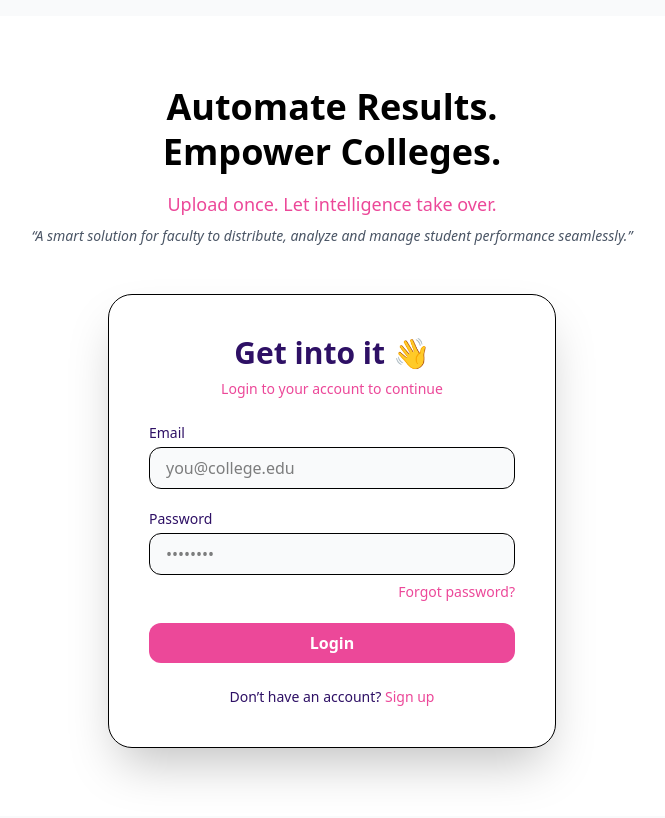
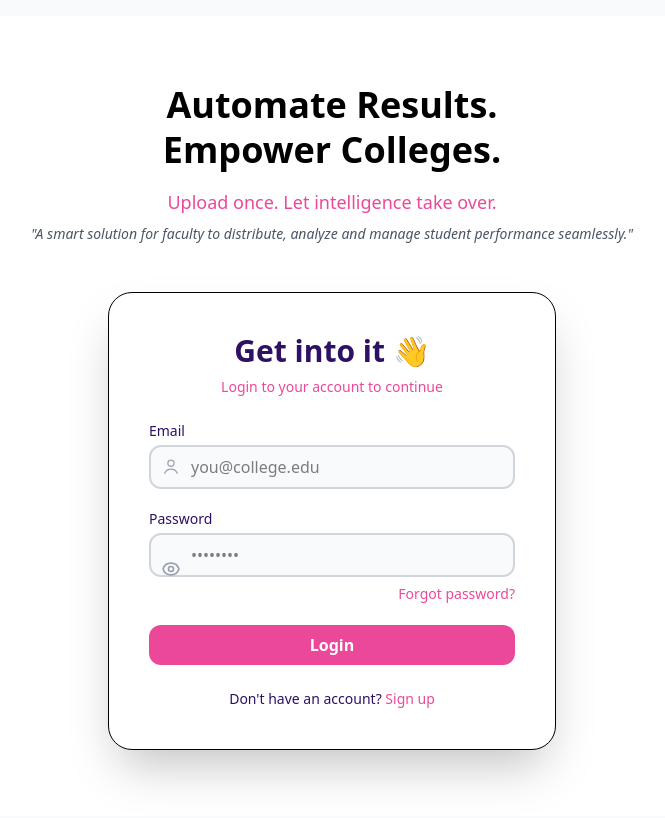
Before and after one commit to Premkumar291/Automated-Result-Portel, a React (Vite) app in the folder frontend/: page /login in a window 1280 px wide. Shown: the top 818 px of the page, without its empty margins (308-973 px from the left). Built offline with nearby package versions, Linux system fonts and the light colour scheme.

Commit message:
Added functionality and connected api with login page

```diff
--- a/frontend/src/api/auth.js
+++ b/frontend/src/api/auth.js
@@ -1,3 +1,6 @@
+// This file contains functions to handle authentication-related API calls.
+
+// It includes functions for user signup and email verification.
 export const signup = async (formData) => {
   const response = await fetch("http://localhost:8080/api/auth/signup", {
     method: "POST",
@@ -6,3 +9,15 @@ export const signup = async (formData) => {
   });
   return response.json();
 };
+
+
+// This function sends a request to verify the user's email using a verification code.
+export const login = async (formData) => {
+  const response = await fetch("http://localhost:8080/api/auth/login", {
+    method: "POST",
+    headers: { "Content-Type": "application/json" },
+    credentials: "include", // Important for cookies!
+    body: JSON.stringify(formData),
+  });
+  return response.json();
+};
--- a/frontend/src/components/auth/login-page.jsx
+++ b/frontend/src/components/auth/login-page.jsx
@@ -1,34 +1,168 @@
-import { Link } from "react-router-dom";
+import { useState } from "react"
+import { Link, useNavigate } from "react-router-dom"
+import { login } from "../../api/auth"
 
-const Login = () => (
+// SVG icons
+const MailIcon = (
+  <svg className="w-5 h-5 text-gray-400" fill="none" stroke="currentColor" strokeWidth="2" viewBox="0 0 24 24">
+    <path
+      strokeLinecap="round"
+      strokeLinejoin="round"
+      d="M16 12l-4-4-4 4m8 0v6a2 2 0 01-2 2H6a2 2 0 01-2-2v-6m16 0V6a2 2 0 00-2-2H6a2 2 0 00-2 2v6"
+    />
+  </svg>
+)
+
+const EyeIcon = ({ shown, onClick }) => (
+  <span
+    onClick={onClick}
+    tabIndex={0}
+    aria-label={shown ? "Hide password" : "Show password"}
+    role="button"
+    className="cursor-pointer"
+  >
+    {shown ? (
+      // Eye Closed SVG
+      <svg
+        xmlns="http://www.w3.org/2000/svg"
+        className="h-5 w-5 text-gray-400"
+        fill="none"
+        viewBox="0 0 24 24"
+        stroke="currentColor"
+      >
+        <path
+          strokeLinecap="round"
+          strokeLinejoin="round"
+          strokeWidth={2}
+          d="M13.875 18.825A10.05 10.05 0 0112 19c-4.478 0-8.269-2.943-9.543-7a9.956 9.956 0 012.293-3.95M6.873 6.872A9.956 9.956 0 0112 5c4.478 0 8.269 2.943 9.543 7a9.956 9.956 0 01-4.422 5.568M15 12a3 3 0 11-6 0 3 3 0 016 0z"
+        />
+        <path strokeLinecap="round" strokeLinejoin="round" strokeWidth={2} d="M3 3l18 18" />
+      </svg>
+    ) : (
+      // Eye Open SVG
+      <svg
+        xmlns="http://www.w3.org/2000/svg"
+        className="h-5 w-5 text-gray-400"
+        fill="none"
+        viewBox="0 0 24 24"
+        stroke="currentColor"
+      >
+        <path strokeLinecap="round" strokeLinejoin="round" strokeWidth={2} d="M15 12a3 3 0 11-6 0 3 3 0 016 0z" />
+        <path
+          strokeLinecap="round"
+          strokeLinejoin="round"
+          strokeWidth={2}
+          d="M2.458 12C3.732 7.943 7.523 5 12 5c4.477 0 8.268 2.943 9.542 7-1.274 4.057-5.065 7-9.542 7-4.477 0-8.268-2.943-9.542-7z"
+        />
+      </svg>
+    )}
+  </span>
+)
+
+const UserIcon = (
+  <svg className="w-5 h-5 text-gray-400" fill="none" stroke="currentColor" strokeWidth="1.5" viewBox="0 0 24 24">
+    <path strokeLinecap="round" strokeLinejoin="round" d="M15.75 7.5a3.75 3.75 0 11-7.5 0 3.75 3.75 0 017.5 0z" />
+    <path strokeLinecap="round" strokeLinejoin="round" d="M4.5 19.5a8.25 8.25 0 0115 0" />
+  </svg>
+)
+
+const Login = () => {
+  const [form, setForm] = useState({ email: "", password: "" })
+  const [error, setError] = useState("")
+  const [showPassword, setShowPassword] = useState(false)
+  const navigate = useNavigate()
+
+  const handleChange = (e) => {
+    const { name, value } = e.target
+    setForm((prev) => ({ ...prev, [name]: value }))
+  }
+
+  const handleSubmit = async (e) => {
+    e.preventDefault()
+    setError("")
+    try {
+      const data = await login(form)
+      if (data.message === "Login successful") {
+        navigate("/dashboard")
+      } else {
+        setError(data.message || "Login failed")
+      }
+    } catch {
+      setError("Network error")
+    }
+  }
+
+  return (
     <div className="min-h-screen bg-white flex flex-col items-center justify-center px-4">
       <div className="text-center max-w-2xl mb-12">
-      <h1 className="text-4xl font-extrabold text-black leading-tight">Automate Results.<br />Empower Colleges.</h1>
+        <h1 className="text-4xl font-extrabold text-black leading-tight">
+          Automate Results.
+          <br />
+          Empower Colleges.
+        </h1>
         <p className="mt-4 text-[#ec4899] text-lg font-medium">Upload once. Let intelligence take over.</p>
-      <p className="mt-2 text-gray-600 text-sm italic">“A smart solution for faculty to distribute, analyze and manage student performance seamlessly.”</p>
+        <p className="mt-2 text-gray-600 text-sm italic">
+          "A smart solution for faculty to distribute, analyze and manage student performance seamlessly."
+        </p>
       </div>
       <div className="bg-white p-10 rounded-3xl shadow-2xl border w-full max-w-md">
         <h2 className="text-3xl font-bold text-[#2e1065] text-center mb-2">Get into it 👋</h2>
         <p className="text-sm text-[#ec4899] text-center mb-6">Login to your account to continue</p>
-      <form className="space-y-5">
+        {error && <div className="text-red-500 text-sm mb-2">{error}</div>}
+        <form className="space-y-5" onSubmit={handleSubmit}>
           <div>
             <label className="block text-sm font-medium text-[#2e1065] mb-1">Email</label>
-          <input type="email" placeholder="you@college.edu" className="w-full border px-4 py-2 rounded-xl bg-[#f9fafb]" />
+            <div className="relative">
+              <span className="absolute left-3 top-1/2 -translate-y-1/2">{UserIcon}</span>
+              <input
+                type="email"
+                name="email"
+                value={form.email}
+                onChange={handleChange}
+                placeholder="you@college.edu"
+                className="w-full outline-none border-2 border-gray-300 focus:border-[#ec4899] transition rounded-xl pl-10 py-2 bg-[#f9fafb]"
+                required
+              />
+            </div>
           </div>
           <div>
             <label className="block text-sm font-medium text-[#2e1065] mb-1">Password</label>
-          <input type="password" placeholder="••••••••" className="w-full border px-4 py-2 rounded-xl bg-[#f9fafb]" />
+            <div className="relative">
+              <span className="absolute left-3 top-1/2 -translate-y-1/2 pointer-events-auto">
+                <EyeIcon shown={showPassword} onClick={() => setShowPassword((prev) => !prev)} />
+              </span>
+              <input
+                type={showPassword ? "text" : "password"}
+                name="password"
+                value={form.password}
+                onChange={handleChange}
+                placeholder="••••••••"
+                className="w-full outline-none border-2 border-gray-300 focus:border-[#ec4899] transition rounded-xl pl-10 py-2 bg-[#f9fafb]"
+                required
+              />
               <div className="text-right mt-1">
-            <Link to="/forgot-password" className="text-sm text-[#ec4899] hover:underline">Forgot password?</Link>
+                <Link to="/forgot-password" className="text-sm text-[#ec4899] hover:underline">
+                  Forgot password?
+                </Link>
               </div>
             </div>
-        <button type="submit" className="w-full bg-[#ec4899] text-white py-2 rounded-xl font-semibold hover:bg-pink-600">Login</button>
+          </div>
+          <button
+            type="submit"
+            className="w-full bg-[#ec4899] text-white py-2 rounded-xl font-semibold hover:bg-pink-600"
+          >
+            Login
+          </button>
         </form>
         <p className="text-sm text-center text-[#2e1065] mt-6">
-        Don’t have an account? <Link to="/signup" className="text-[#ec4899] font-medium hover:underline">Sign up</Link>
+          Don't have an account?{" "}
+          <Link to="/signup" className="text-[#ec4899] font-medium hover:underline">
+            Sign up
+          </Link>
         </p>
       </div>
     </div>
-);
+  )
+}
 
-export default Login;
+export default Login
```
Lines whose indentation alone changed are shown as unchanged.
